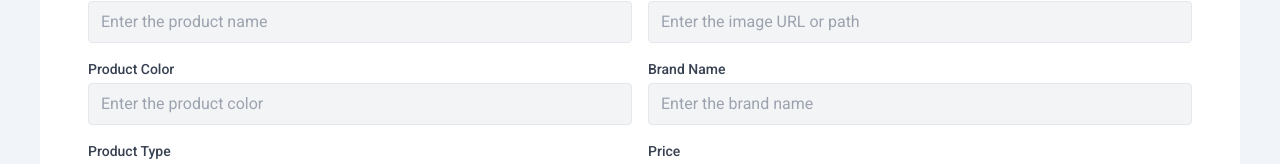
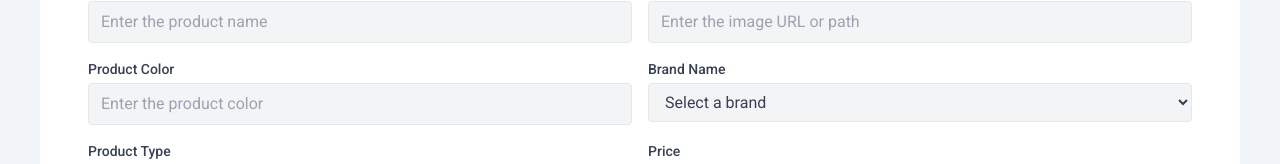
Before and after one commit to rakhibul07/assignment-10-client, a React (Vite) app: page /addProduct in a window 1280 px wide. Shown: the part 287-451 px from the top of the page. Built offline with nearby package versions, Linux system fonts and the light colour scheme; no server answers; sample sign-in values are in the browser's storage.

Commit message:
add select option

```diff
--- a/src/components/footer/Footer.jsx
+++ b/src/components/footer/Footer.jsx
@@ -4,7 +4,7 @@ import { Link } from "react-router-dom";
 const Footer = () => {
     return (
         <div>
-    <footer className="footer footer-center p-10 bg-base-100 dark:text-gray-200 dark:bg-gray-700 text-base-content">
+    <footer className="font-medium footer footer-center p-10 bg-base-100 dark:text-gray-200 dark:bg-gray-700 text-base-content">
   <nav className="grid grid-flow-col gap-4">
     <Link to="/" className="link link-hover">Home</Link>
     <Link to="/addProduct" className="link link-hover">Add Product</Link>
--- a/src/pages/AddProduct/AddProduct.jsx
+++ b/src/pages/AddProduct/AddProduct.jsx
@@ -63,6 +63,7 @@ const AddProduct = () => {
                 id="name"
                 className="bg-gray-100 border border-gray-200 rounded py-2 px-3 block focus:ring-blue-500 focus:border-blue-500 text-gray-700 w-full"
                 placeholder="Enter the product name"
+                required
               />
             </div>
             <div>
@@ -75,6 +76,7 @@ const AddProduct = () => {
                 id="image"
                 className="bg-gray-100 border border-gray-200 rounded py-2 px-3 block focus:ring-blue-500 focus:border-blue-500 text-gray-700 w-full"
                 placeholder="Enter the image URL or path"
+                required
               />
             </div>
             <div>
@@ -93,14 +95,23 @@ const AddProduct = () => {
               <label className="text-sm text-gray-700 dark:text-gray-300 block mb-1 font-medium">
                 Brand Name
               </label>
-              <input
-                type="text"
+              <select
                 name="brand"
                 id="brand"
+                placeholder="Brand Name"
+                required
                 className="bg-gray-100 border border-gray-200 rounded py-2 px-3 block focus:ring-blue-500 focus:border-blue-500 text-gray-700 w-full"
-                placeholder="Enter the brand name"
-              />
+              >
+                <option>Select a brand</option>
+                <option value="Apple">Apple</option>
+                <option value="Samsung">Samsung</option>
+                <option value="Xiaomi">Xiaomi</option>
+                <option value="Sony">Sony</option>
+                <option value="Intel">Intel</option>
+                <option value="Microsoft">Microsoft</option>
+              </select>
             </div>
+
             <div>
               <label className="text-sm text-gray-700 dark:text-gray-300 block mb-1 font-medium">
                 Product Type
@@ -123,6 +134,7 @@ const AddProduct = () => {
                 id="price"
                 className="bg-gray-100 border border-gray-200 rounded py-2 px-3 block focus:ring-blue-500 focus:border-blue-500 text-gray-700 w-full"
                 placeholder="Enter the price"
+                required
               />
             </div>
             <div>
--- a/src/pages/UpdateProducts/UpdateProduct.jsx
+++ b/src/pages/UpdateProducts/UpdateProduct.jsx
@@ -49,7 +49,7 @@ const UpdateProduct = () => {
       });
   };
   return (
-    <div>
+    <div className="py-4">
       <div className="p-8 rounded bg-base-100 dark:bg-gray-700">
         <h1 className="font-medium text-3xl dark:text-gray-200">Update Product</h1>
         <p className="text-gray-600 dark:text-gray-200 mt-6">
```
Also changed, not shown: src/components/option/Option.jsx (added).
